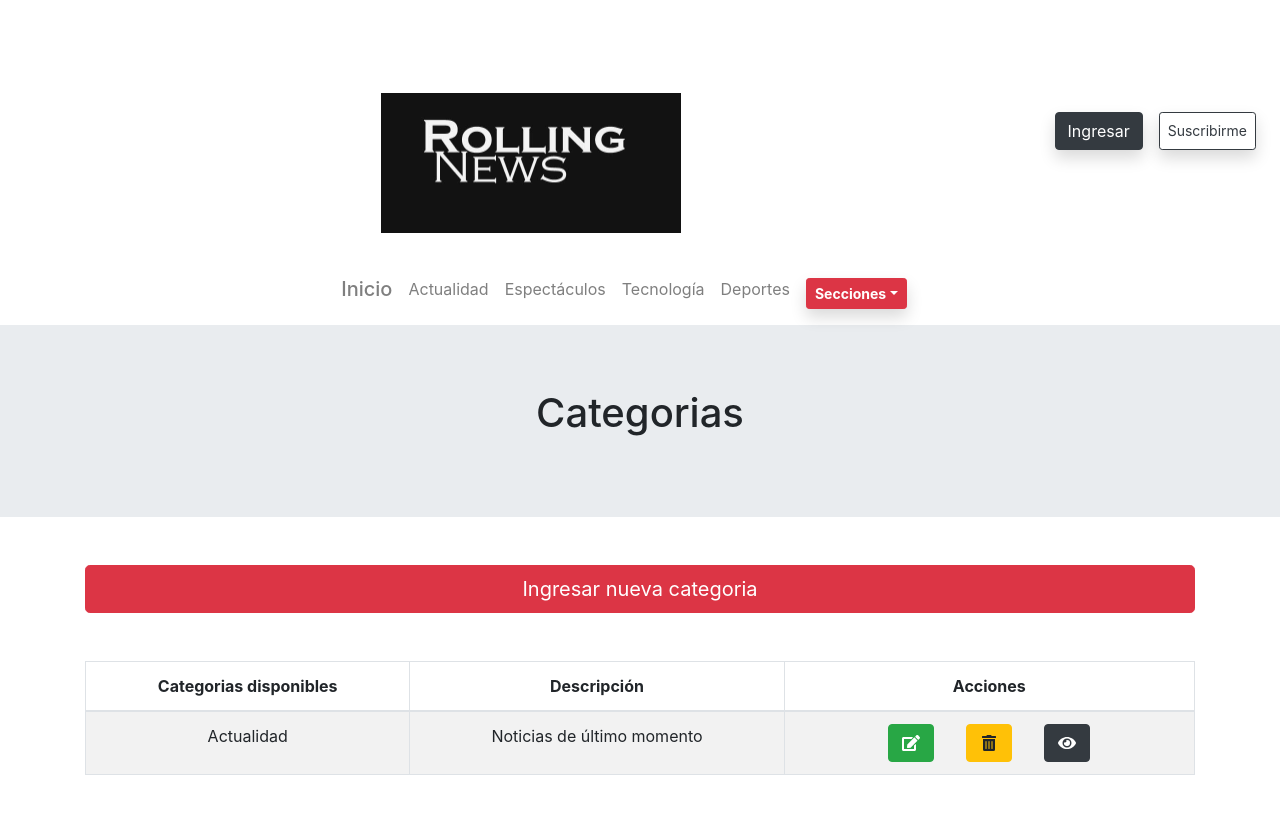
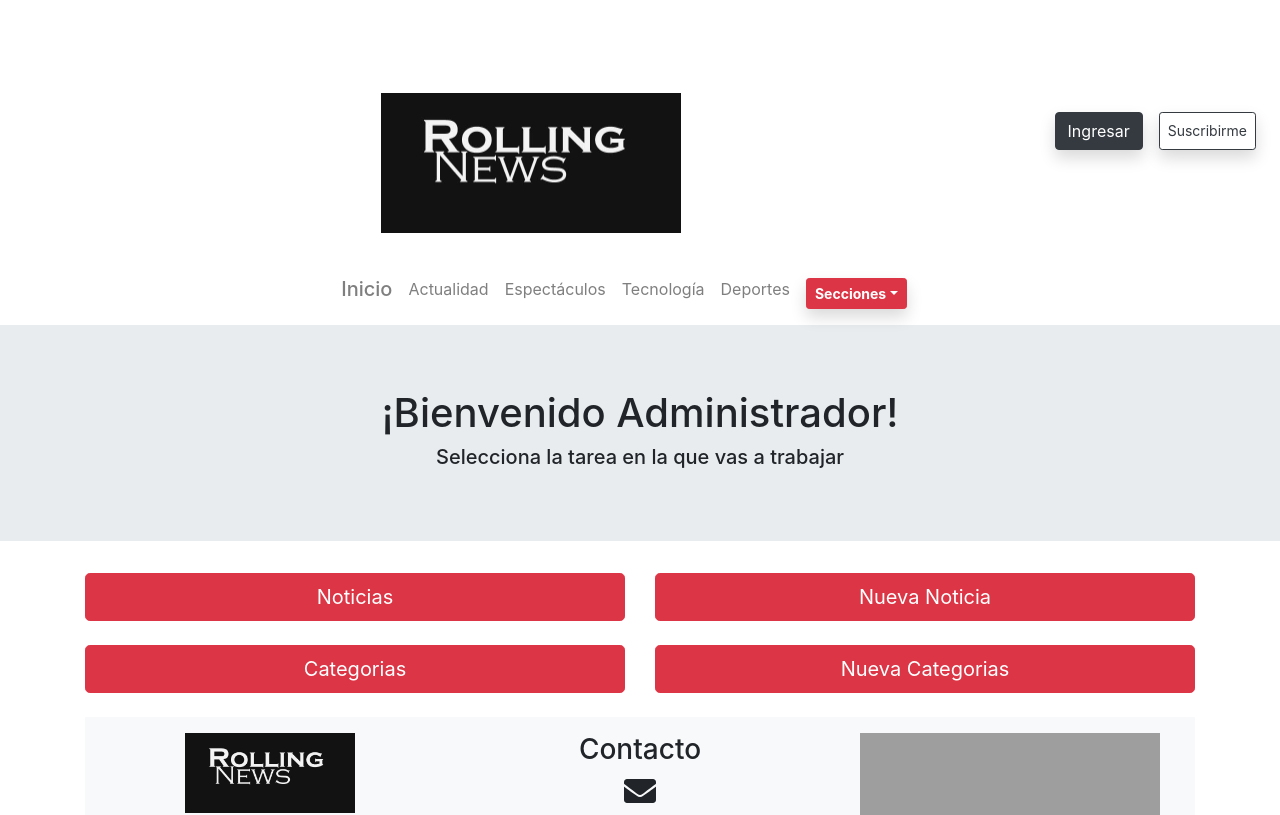
Before and after one commit to casasfranco/RollingNewsApp, a React (Create React App) app: page /admin in a window 1280 px wide. Shown: the top 815 px of the page. Built offline with nearby package versions, Linux system fonts and the light colour scheme; grey boxes are pictures that could not be loaded.

Commit message:
Administracion de categorias casi lista, falta solucionar funcion MAP

```diff
--- a/src/App.css
+++ b/src/App.css
@@ -40,7 +40,7 @@
 
 
   #publicidad {
-    position: ;
+    position:;
   }
 
   #virus {
--- a/src/App.js
+++ b/src/App.js
@@ -6,12 +6,42 @@ import Principal from "./components/common/Principal";
 import Footer from "./components/common/Footer";
 import Navegacion from "./components/common/Navegacion";
 import Categoria from "./components/common/Administrador/Categorias/Categoria";
+import FormCat from "./components/common/Administrador/Categorias/FormCat";
+import Bienvenida from "./components/common/Administrador/Admin/Bienvenida";
 function App() {
   return (
     <div>
       <Router>
         <Navegacion></Navegacion>
-        <Categoria></Categoria>
+
+        <Route
+          exact
+          path="/admin/categorias"
+          render={() => (
+            <div>
+              <Categoria></Categoria>
+            </div>
+          )}
+        ></Route>
+
+        <Route
+          exact
+          path="/admin/categorias/nueva"
+          render={() => (
+            <div>
+              <FormCat></FormCat>
+            </div>
+          )}
+        ></Route>
+        <Route
+          exact
+          path="/admin"
+          render={() => (
+            <div>
+              <Bienvenida></Bienvenida>
+            </div>
+          )}
+        ></Route>
 
         <Footer></Footer>
       </Router>
--- /dev/null
+++ b/src/components/common/Administrador/Admin/Bienvenida.js
@@ -0,0 +1,44 @@
+import React from "react";
+import Jumbotron from "react-bootstrap/Jumbotron";
+import Container from "react-bootstrap/Container";
+import Button from "react-bootstrap/Button";
+import { Link } from "react-router-dom";
+
+const Bienvenida = () => {
+  return (
+    <div>
+      <Jumbotron fluid>
+        <Container className="text-center ">
+          <h1>¡Bienvenido Administrador!</h1>
+          <h5>Selecciona la tarea en la que vas a trabajar</h5>
+        </Container>
+      </Jumbotron>
+      <section className="container text-center">
+        <section className="row">
+          <div className="col-sm-12 col-md-6">
+            <Button className="mb-4" variant="danger" size="lg" block>
+              Noticias
+            </Button>
+            <Link to="/admin/categorias">
+            <Button className="mb-4" variant="danger" size="lg" block>
+              Categorias
+            </Button>
+            </Link>
+          </div>
+          <div className="col-sm-12 col-md-6">
+            <Button className="mb-4" variant="danger" size="lg" block>
+              Nueva Noticia
+            </Button>
+            <Link to="/admin/categorias/nueva">
+            <Button className="mb-4" variant="danger" size="lg" block>
+              Nueva Categorias
+            </Button>
+            </Link>
+          </div>
+        </section>
+      </section>
+    </div>
+  );
+};
+
+export default Bienvenida;
--- a/src/components/common/Administrador/Categorias/Categoria.js
+++ b/src/components/common/Administrador/Categorias/Categoria.js
@@ -1,20 +1,66 @@
-import React from "react";
+import React, { useEffect, useState } from "react";
 import Jumbotron from "react-bootstrap/Jumbotron";
 import Container from "react-bootstrap/Container";
+import Button from "react-bootstrap/Button";
 import TablaCat from "./TablaCat";
 import FormCat from "./FormCat";
+import { Link } from "react-router-dom";
 
 const Categoria = () => {
+  const [categoriasAPI, setRecargarCategoriasAPI] = useState([]);
+  const [recargarCategorias, setRecargarCategorias] = useState(true);
+
+  useEffect(() => {
+    if (recargarCategorias) {
+      consultarAPI();
+      setRecargarCategorias(false);
+    }
+  }, [recargarCategorias]);
+
+  const consultarAPI = async () => {
+    try {
+      const cabecera = {
+        method: "GET",
+        headers: {
+          "Content-Type": "application/json",
+          token: localStorage.getItem("token"),
+        },
+      };
+      const respuesta = await fetch(
+        `https://rolling-news-servidor.herokuapp.com/api/categoria/`,
+        cabecera
+      );
+      const resultado = await respuesta.json();
+      setRecargarCategoriasAPI(resultado);
+    } catch (error) {
+      console.log(error);
+    }
+  };
+
+  console.log(categoriasAPI);
+
   return (
     <div>
       <Jumbotron fluid>
         <Container className="text-center">
-          <h1>Categorias</h1>
+          <h1> Administración de Categorias</h1>
           <p></p>
         </Container>
       </Jumbotron>
-      <TablaCat></TablaCat>
-      <FormCat></FormCat>
+
+      <div className="container">
+        <Link to="/admin/categorias/nueva">
+          <Button className="my-5" variant="danger" size="lg" block>
+            Ingresar nueva categoria
+          </Button>
+        </Link>
+      </div>
+
+      <TablaCat
+      categoriasAPI={categoriasAPI}
+      setRecargarCategorias={setRecargarCategorias}>
+
+      </TablaCat>
     </div>
   );
 };
--- /dev/null
+++ b/src/components/common/Administrador/Categorias/LineaCat.js
@@ -0,0 +1,68 @@
+import { Button } from "react-bootstrap";
+import React from "react";
+import { ListGroup } from "react-bootstrap";
+import Swal from "sweetalert2";
+
+const LineaCat = (props) => {
+  const eliminarCategoria = (id) => {
+    Swal.fire({
+      title: "¿Esta seguro de eliminar la categoria?",
+      text: "No puedes recuperar una categoria eliminada",
+      icon: "warning",
+      showCancelButton: true,
+      confirmButtonColor: "#3085d6",
+      cancelButtonColor: "#d33",
+      confirmButtonText: "Si, eliminar!",
+    }).then(async (result) => {
+      if (result.value) {
+        //eliminar categoria
+        try {
+          const resultado = await fetch(
+            `https://rolling-news-servidor.herokuapp.com/api/categoria/${id}`,
+            {
+              method: "DELETE",
+              headers: {
+                "Content-Type": "application/json",
+                token: localStorage.getItem("token"),
+              },
+            }
+          );
+          if (resultado.status === 200) {
+            Swal.fire(
+              "Categoria eliminada",
+              "Su categoria fue eliminada con exito",
+              "success;"
+            );
+          }
+          //recargar la lista de categorias
+          props.setRecargarCategorias(true);
+        } catch (error) {
+          console.log(error);
+        }
+      }
+    });
+  };
+  return (
+    <div>
+        <ListGroup>
+            <div>
+                <div>
+                    <p>{props.categoria.nombreCat}</p>
+                    <p>{props.categoria.descripcionCat}</p>
+                </div>
+            </div>
+
+            <div>
+                <Button
+                variant="danger"
+                onClick={() => eliminarCategoria(props.categoria._id)}>
+
+
+                </Button>
+            </div>
+        </ListGroup>
+    </div>
+  );
+};
+
+export default LineaCat;
--- a/src/components/common/Administrador/Categorias/TablaCat.js
+++ b/src/components/common/Administrador/Categorias/TablaCat.js
@@ -1,61 +1,30 @@
 import React from "react";
-import { Container } from "react-bootstrap";
+import { Container, ListGroup } from "react-bootstrap";
 import Table from "react-bootstrap/Table";
+import LineaCat from "./LineaCat";
 import Button from "react-bootstrap/Button";
 import { FontAwesomeIcon } from "@fortawesome/react-fontawesome";
-import {
-  faEdit,
-  faTrashAlt,
-  faEye,
-} from "@fortawesome/free-solid-svg-icons";
+import { faEdit, faTrashAlt, faEye } from "@fortawesome/free-solid-svg-icons";
 
-const TablaCat = () => {
+
+const TablaCat = (props) => {
   return (
     <div>
       <Container className="my-5">
-        <Button className="my-5" variant="danger" size="lg" block>
-          Ingresar nueva categoria
-        </Button>
-        <Table striped bordered hover className="text-center">
-          <thead>
-            <tr>
-              <th>Categorias disponibles</th>
-              <th>Descripción</th>
-              <th>Acciones</th>
-            </tr>
-          </thead>
-          <tbody>
-            <tr>
-              <td>Actualidad</td>
-              <td>Noticias de último momento</td>
+        <h1 className="text-center my-4"> Lista de categorias</h1>
+          {/*<ListGroup>
+          {props.categoriasAPI.map((categoria) => (
+            <LineaCat
+              key={categoria._id}
+              categoria={categoria}
+              setRecargarCategorias={props.setRecargarCategorias}
+            ></LineaCat>
+          ))}
+          </ListGroup>*/}
 
-              <td>
-                <Button className="mx-3" variant="success">
-                  <FontAwesomeIcon
-                    icon={faEdit}
-                    size=""
-                    fixedWidth
-                  ></FontAwesomeIcon>{" "}
-                </Button>
-                <Button className="mx-3" variant="warning">
-                <FontAwesomeIcon
-                    icon={faTrashAlt}
-                    size=""
-                    fixedWidth
-                  ></FontAwesomeIcon>{" "}
-                </Button>
-                <Button className="mx-3" variant="dark">
-                <FontAwesomeIcon
-                    icon={faEye}
-                    size=""
-                    fixedWidth
-                  ></FontAwesomeIcon>{" "}
-                </Button>
-              </td>
-            </tr>
-          </tbody>
-        </Table>
+
       </Container>
+
     </div>
   );
 };
```
Also changed, not shown: src/components/common/Administrador/Categorias/FormCat.js (+52 -10 lines), 1 other file (tests, documents, lock files or other folders).
